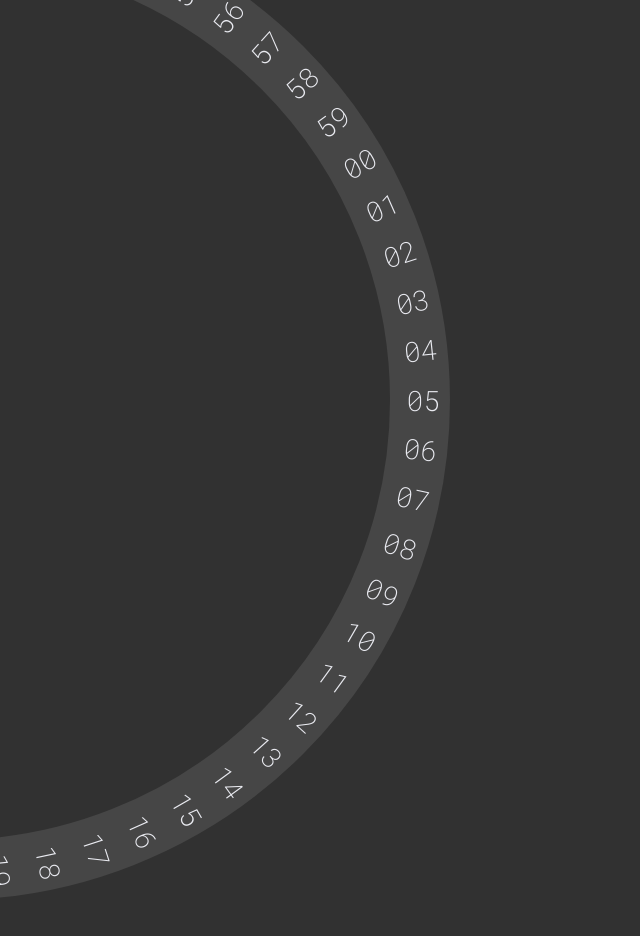
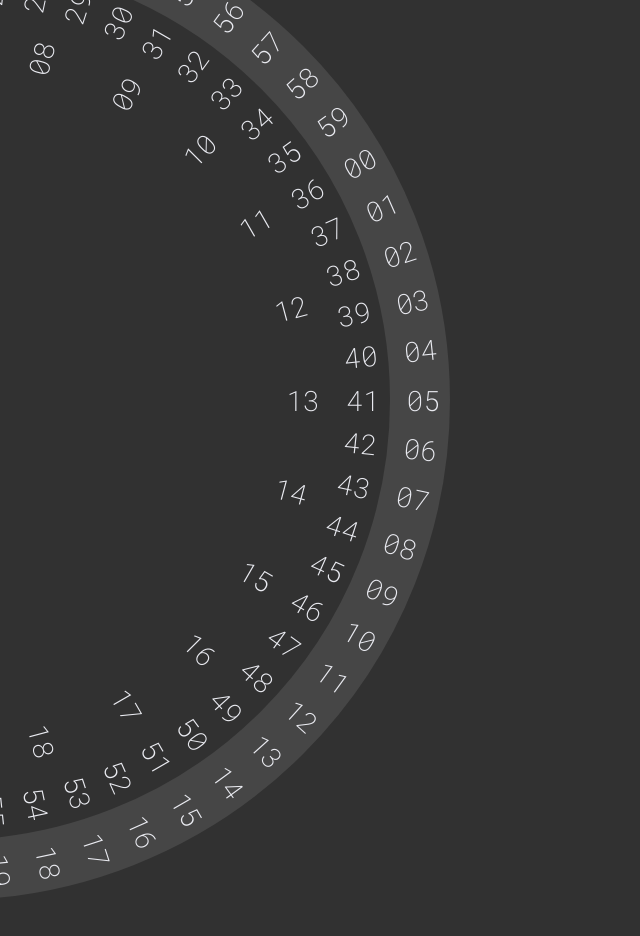
Before and after one commit to TheKoTech/round-calendar, a React (Create React App) app: page / in a window 1280 px wide. Shown: the top 936 px of the page, without its empty margins (0-640 px from the left). Built offline with nearby package versions, Linux system fonts and the light colour scheme.

Commit message:
Added up to hours

```diff
--- a/src/components/Calendar.jsx
+++ b/src/components/Calendar.jsx
@@ -1,4 +1,3 @@
-import { toHaveAccessibleDescription } from '@testing-library/jest-dom/dist/matchers'
 import React, { Component } from 'react'
 import RingSpan from './RingSpan'
 
@@ -7,24 +6,12 @@ function pad(num, size) {
 	return '0'.repeat(size - numStr.length) + numStr
 }
 
-const intervals = new Map(); // +
-
-function setInterval(fn, time, context, ...args) {
-	const id = Math.floor(Math.random() * 10000); // +
-	intervals.set(id, setTimeout(function next() {
-		 intervals.set(id, setTimeout(next, time));
-		 fn.apply(context, args);
-	}, time));
-	return id;
-}
-
 
 export default class Calendar extends Component {
 
 	constructor(props) {
 		super(props)
 		this.date = new Date()
-		this.syncedIntervals = new Map()
 		this.degub_time = new Date()
 		this.state = {
 			secStyle: {
@@ -32,16 +19,22 @@ export default class Calendar extends Component {
 				transform: 'rotate(0deg)'
 				// transform: 'rotate(' + String(this.startDate.getSeconds() * (- 6)) + 'deg)'
 			},
+			minStyle: {
+				transition: 'transform 0.35s ease',
+				transform: 'rotate(0deg)'
+			},
 			// secRotation: this.date,
-			spanList: []
+			secondsSpanList: [],
+			// minutesSpanList: [],
+			// hoursSpanList: []
 		}
 	}
 
-	/** вызывает callback каждую секунду. Хранит ID в this.timeoutID */
+	/** вызывает callback каждый раз, когда происходит новая секунда.
+	 * Хранит ID в this.timeoutID */
 	tick(callback) {
 		const newDate = new Date()
 		const delay = 1000 - newDate.getMilliseconds()
-		const id = Math.floor(Math.random() * 10000); // +
 		this.timeoutID = setTimeout(
 			() => {
 				callback()
@@ -49,42 +42,28 @@ export default class Calendar extends Component {
 			},
 			delay
 		)
-		return id
 	}
 
-	componentDidMount() {
-		const spanProps = [];
-		for (let i = 0; i <= 59; i++) {
-			const sp = {
-				text: i,
-				rotation: (i) * 6
-			}
-			spanProps.push(sp);
-		}
-		this.tick(() => {
-			const now = this.date
-			const past = this.date.degub_time
-			// console.log(this.date.getSeconds())
-			if (now - past > 1500) {
-				console.warn(`!!! now: ${now}    past: ${past}`)
-			}
-			this.date.degub_time = new Date()
-		})
 
-		this.timerID = setInterval(() => {
-			this.date = new Date();
+	// todo: change timeMethod to time
+	/** Sets the state to time * (- angleMultiplyer).
+	 * @param state {string}
+	 * @param time {number}
+	 * @param angleMultiplyer {number}
+	*/
+	rotate(state, time, angleMultiplyer) {
 
-			if (this.date.getSeconds() === 0 && this.state.secStyle.transform !== 'rotate(0deg)') {
+		if (time === 0 && this.state[state].transform !== 'rotate(0deg)') {
 
 			this.setState({
-					secStyle: {
+				[state]: {
 					transition: 'transform 0.35s ease',
 					transform: 'rotate(-360deg)'
 				}
 			},
 				() => setTimeout(() => {
 					this.setState({
-							secStyle: {
+						[state]: {
 							transition: 'none',
 							transform: 'rotate(0deg)'
 						}
@@ -95,33 +74,93 @@ export default class Calendar extends Component {
 		} else {
 
 			this.setState({
-					secStyle: {
+				[state]: {
 					transition: 'transform 0.35s ease',
-						transform: 'rotate(' + String(this.date.getSeconds() * (- 6)) + 'deg)'
+					transform: 'rotate(' + String(time * (- angleMultiplyer)) + 'deg)'
 				}
+			})
+		}
+
+	}
+
+	componentDidMount() {
+
+		const spanProps = []
+		const hourProps = []
+
+		for (let i = 0; i < 60; i++) {
+			const prop = {
+				value: i,
+				rotation: i * 6
+			}
+			spanProps.push(prop)
+		}
+
+		for (let i = 0; i < 24; i++) {
+			const prop = {
+				value: i,
+				rotation: i * 15
+			}
+			hourProps.push(prop)
+		}
+
+		this.setState({
+			secondsSpanList: spanProps.map((prop) =>
+				<RingSpan key={prop.value} text={pad(prop.value, 2)} rotation={prop.rotation} />
+			),
+			minutesSpanList: spanProps.map((prop) =>
+				<RingSpan key={prop.value} text={pad(prop.value, 2)} rotation={prop.rotation} />
+			),
+			hoursSpanList: hourProps.map((prop) =>
+				<RingSpan key={prop.value} text={pad(prop.value, 2)} rotation={prop.rotation} />
+			)
+		})
+
+		this.tick(() => {
+
+			this.date = new Date();
+
+			this.rotate('secStyle', this.date.getSeconds(), 6)
+			this.rotate('minStyle', this.date.getMinutes(), 6)
+			this.rotate('hourStyle', this.date.getHours(), 15)
+
+			console.log(new Date().getTime())
+
 		})
 
 	}
 
-		}, 40);
-		this.setState({
-			spanList: spanProps.map((prop) =>
-				<RingSpan key={prop.text} text={pad(prop.text, 2)} rotation={prop.rotation} />
-			)
-		})
-	}
-
 	componentWillUnmount() {
-		clearInterval(this.timerID)
 		clearTimeout(this.timeoutID)
-		console.log('timeout cleared');
+		console.log('timeout cleared')
 	}
 
 	render() {
 		return (
 			<div className="ring_timer">
-				<div className='ring_seconds' style={this.state.secStyle}>
-					{this.state.spanList}
+				<div className='dial dial_sec'>
+					<div
+						className='ring_seconds'
+						style={this.state.secStyle}
+					>
+						{this.state.secondsSpanList}
+					</div>
+				</div>
+				<div className="dial dial_min">
+					<div
+						className="ring_minutes"
+						style={this.state.minStyle}
+					>
+						{this.state.minutesSpanList}
+					</div>
+				</div>
+				<div className="dial dial_hour">
+					<div
+						className="ring_hours"
+						style={this.state.hourStyle}
+					>
+						{this.state.hoursSpanList}
+					</div>
 				</div>
 			</div>
 		)
--- a/src/css/style.css
+++ b/src/css/style.css
@@ -1,6 +1,7 @@
 @import url("https://fonts.googleapis.com/css2?family=Roboto+Mono:wght@100;200&display=swap");
 body {
-  overflow: hidden; /* Hide scrollbars */
+  overflow: hidden;
+  /* Hide scrollbars */
   background: rgb(49, 49, 49);
   font-family: "Roboto Mono", monospace;
   color: rgb(233, 234, 240);
@@ -24,15 +25,39 @@ body {
   right: 0;
   border: rgba(255, 255, 255, 0.1) 60px solid;
   border-radius: 50%;
-  content: " ";
+  content: "";
 }
 
-.ring_seconds {
+.ring_seconds,
+.ring_minutes,
+.ring_hours,
+.dial {
   position: absolute;
   top: 0;
   left: 0;
   bottom: 0;
   right: 0;
+}
+
+.dial_sec {
+  top: 0px;
+  left: 0px;
+  bottom: 0px;
+  right: 0px;
+}
+
+.dial_min {
+  top: 60px;
+  left: 60px;
+  bottom: 60px;
+  right: 60px;
+}
+
+.dial_hour {
+  top: 120px;
+  left: 120px;
+  bottom: 120px;
+  right: 120px;
 }
 
 .ring_span {
@@ -47,10 +72,4 @@ body {
   position: relative;
   width: 100%;
   padding: 0 10px;
-}
-
-button {
-  position: absolute;
-  top: 50%;
-  right: -100px;
 }/*# sourceMappingURL=style.css.map */
--- a/src/style.scss
+++ b/src/style.scss
@@ -1,4 +1,7 @@
 $ring_diameter: 1000px;
+$sec_diameter: $ring_diameter;
+$min_diameter: $ring_diameter - 60;
+$hour_diameter: $ring_diameter - 120;
 $ring_color: rgba(255, 255, 255, 0.1);
 $bg_color: rgb(49, 49, 49);
 $text_color: rgb(233, 234, 240);
@@ -6,7 +9,8 @@ $text_color: rgb(233, 234, 240);
 @import url('https://fonts.googleapis.com/css2?family=Roboto+Mono:wght@100;200&display=swap');
 
 body {
-    overflow: hidden; /* Hide scrollbars */
+	overflow: hidden;
+	/* Hide scrollbars */
 	background: $bg_color;
 	font-family: 'Roboto Mono', monospace;
 	color: $text_color;
@@ -30,15 +34,39 @@ body {
 	right: 0;
 	border: $ring_color 60px solid;
 	border-radius: 50%;
-    content: " ";
+	content: "";
 }
 
-.ring_seconds {
+.ring_seconds,
+.ring_minutes,
+.ring_hours,
+.dial {
 	position: absolute;
 	top: 0;
 	left: 0;
 	bottom: 0;
 	right: 0;
+}
+
+.dial_sec {
+	top: $ring_diameter - $sec_diameter;
+	left: $ring_diameter - $sec_diameter;
+	bottom: $ring_diameter - $sec_diameter;
+	right: $ring_diameter - $sec_diameter;
+}
+
+.dial_min {
+	top: $ring_diameter - $min_diameter;
+	left: $ring_diameter - $min_diameter;
+	bottom: $ring_diameter - $min_diameter;
+	right: $ring_diameter - $min_diameter;
+}
+
+.dial_hour {
+	top: $ring_diameter - $hour_diameter;
+	left: $ring_diameter - $hour_diameter;
+	bottom: $ring_diameter - $hour_diameter;
+	right: $ring_diameter - $hour_diameter;
 }
 
 .ring_span {
@@ -54,9 +82,3 @@ body {
 	width: 100%;
 	padding: 0 10px;
 }
-
-button {
-    position: absolute;
-    top: 50%;
-    right: -100px;
-}
```
Also changed, not shown: 1 other file (tests, documents, lock files or other folders). Lines whose indentation alone changed are shown as unchanged.
